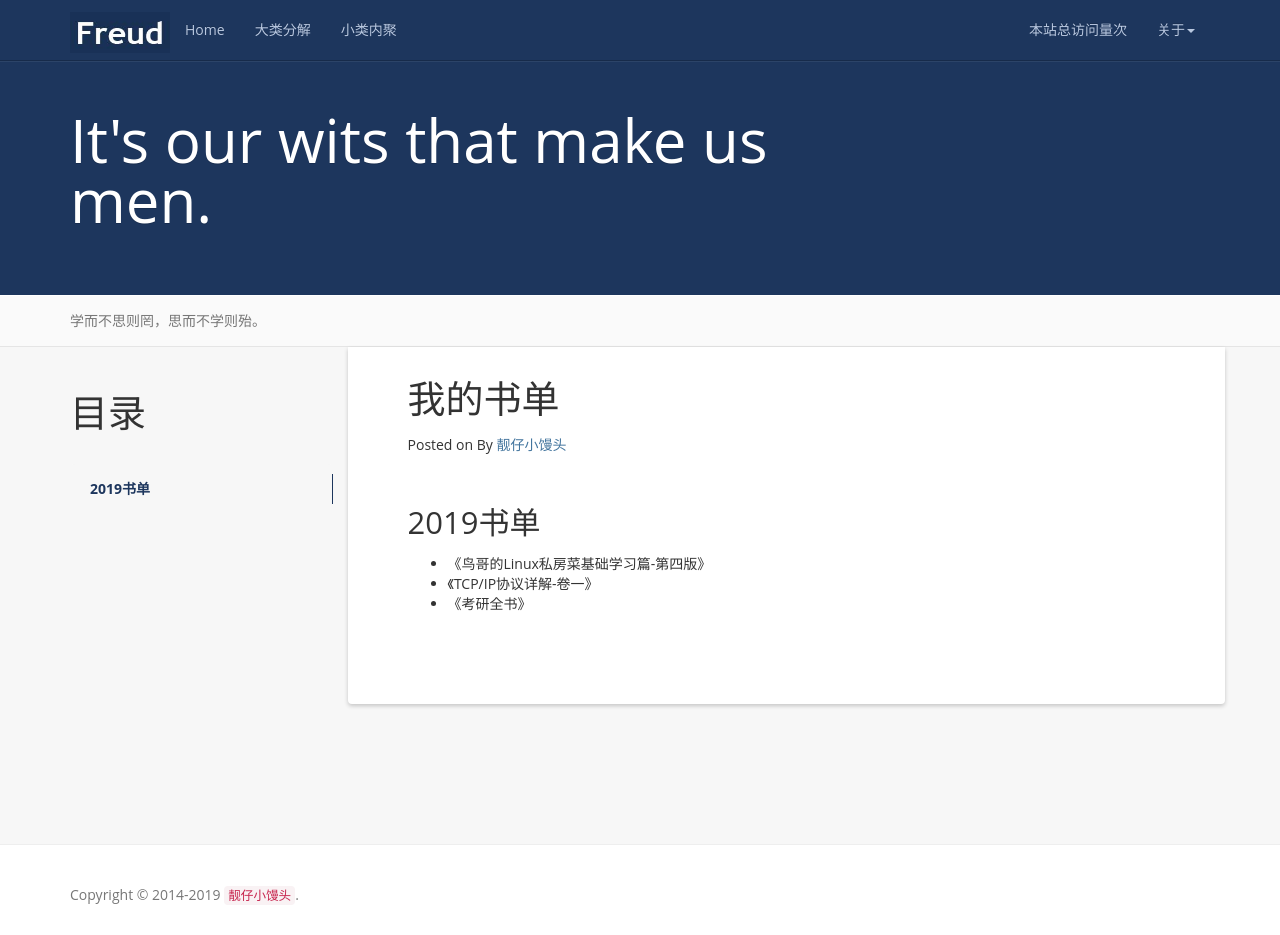
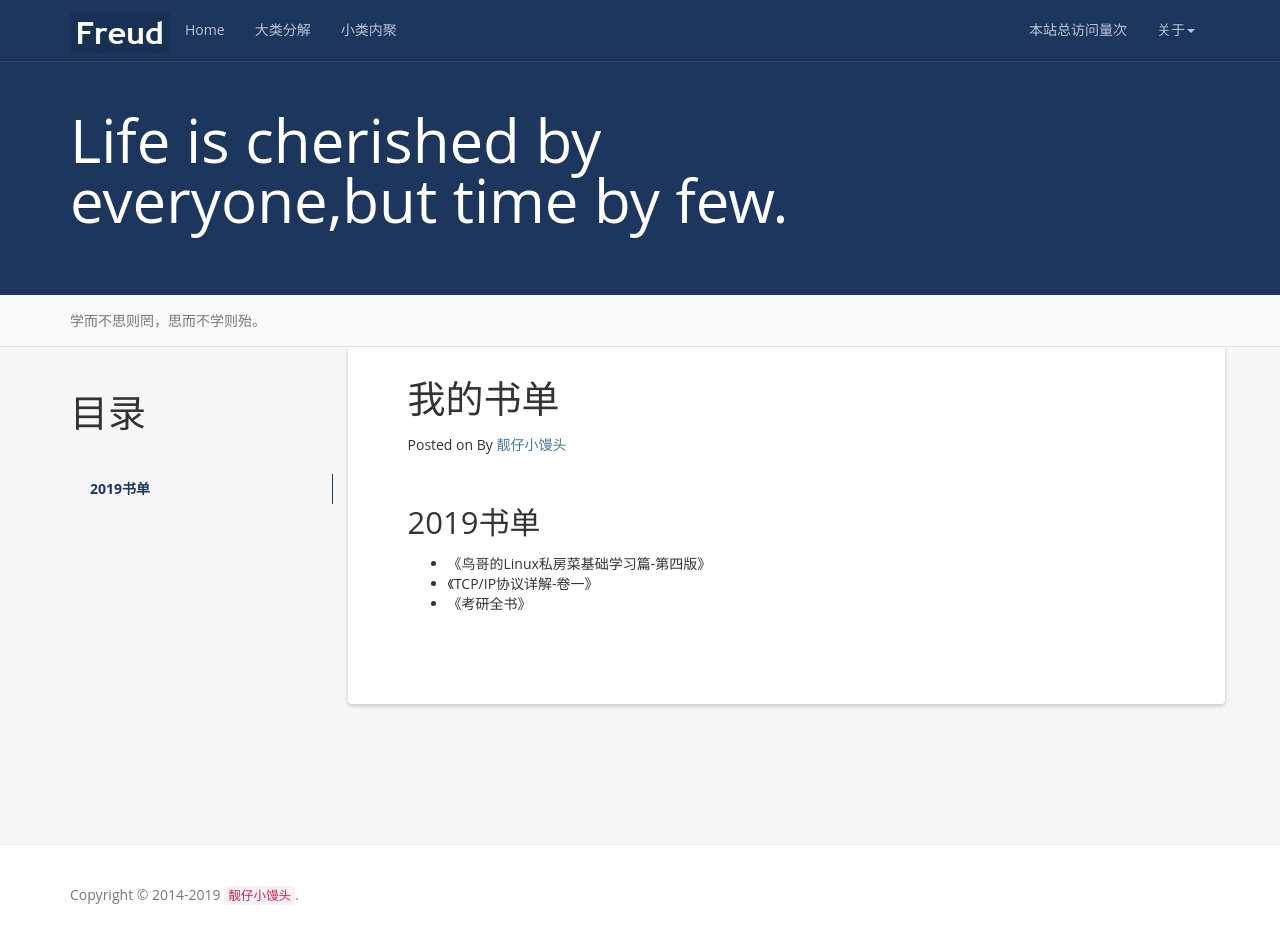
Before and after one commit to oldrive/oldrive.github.io, a Jekyll site: the page built from books.md, in a window 1280 px wide and 935 px high. Built offline with Jekyll 4.4.1, drawn with Linux system fonts in a browser that asks for light colours; nearby versions of some CDN libraries; a script that is not in the unit is left out; comment, search, counter and statistics services are not loaded.

Commit message:
Update _config.yml

```diff
--- a/_config.yml
+++ b/_config.yml
@@ -8,7 +8,7 @@ github: https://github.com/oldrive/
 baseurl: ""
 description: 不管你是否愿意相信，在美丽的比基尼海滩，每个岩洞下，都藏着一个奇迹！
 meta_description: 胡晓平;个人博客;学而不思则罔;思而不学则殆;生命不止;折腾不休
-motto: It's our wits that make us men.
+motto: Life is cherished by everyone,but time by few.
 banner: 学而不思则罔，思而不学则殆。
 
 #permalink: /:categories/:year/:month/:day/:title/
```
